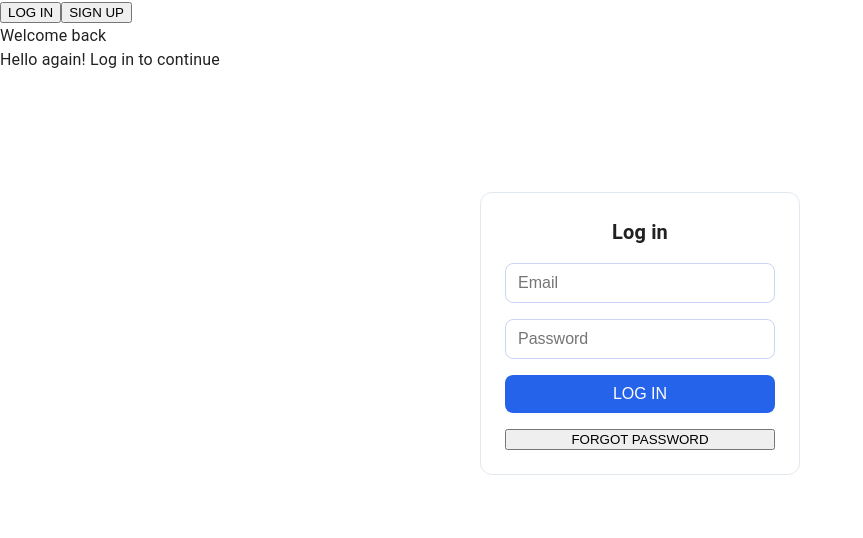
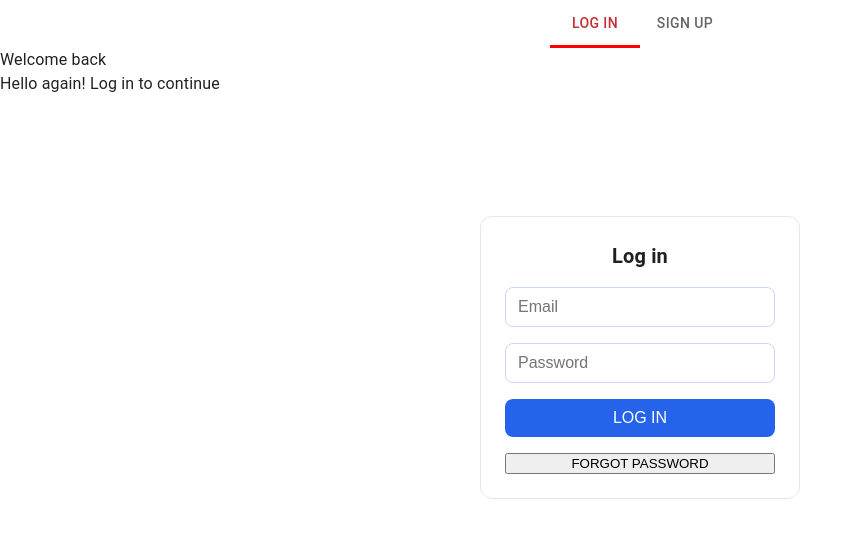
Before and after one commit to Nurmx7292/cv-Pobolov-Rakhmet, a React (Vite) app: page /auth/login in a window 1280 px wide. Shown: the top 538 px of the page, without its empty margins (0-863 px from the left). Built offline with nearby package versions, Linux system fonts and the light colour scheme; no server answers.

Commit message:
fix(auth): rebuild login/signup toggling logic, create separate component to avoid code repeating

```diff
--- a/src/app/providers/router/AppRouter.tsx
+++ b/src/app/providers/router/AppRouter.tsx
@@ -1,4 +1,4 @@
-import { BrowserRouter, Navigate, Route, Routes } from "react-router-dom";
+import {BrowserRouter, Navigate, Route, Routes, useLocation} from "react-router-dom";
 import { LoginPage } from "@pages/login";
 import { SignupPage } from "@pages/signup";
 import { UsersPage } from "@pages/users";
@@ -6,15 +6,25 @@ import { UserSkillsPage } from "@pages/user-skills";
 import { MainLayout } from "@widgets/layout";
 import { tokenStorage } from "@shared/lib/tokenStorage.ts";
 import UserProfile from "@widgets/users/ui/UserProfile/UserProfile";
+import AuthToggle from "@features/auth/authToggle/AuthToggle.tsx";
 
 const PrivateRoute = ({children}: { children: JSX.Element }) => {
     const isAuthorized = Boolean(tokenStorage.getAccessToken());
     return isAuthorized ? children : <Navigate to="/auth/login" replace/>;
 };
 
+const AuthToggleWrapper = () => {
+    const location = useLocation();
+    const showAuthToggle = location.pathname === "/auth/login" || location.pathname === "/auth/signup";
+    return showAuthToggle ? <AuthToggle /> : null;
+};
+
 export const AppRouter = () => {
     return (
+        <>
+
         <BrowserRouter>
+            <AuthToggleWrapper/>
             <Routes>
                 <Route path="/" element={<Navigate to="/users" replace/>}/>
                 <Route path="/auth/login" element={<LoginPage/>}/>
@@ -51,5 +61,6 @@ export const AppRouter = () => {
                 />
             </Routes>
         </BrowserRouter>
+        </>
     );
 };
--- /dev/null
+++ b/src/features/auth/authToggle/AuthToggle.tsx
@@ -0,0 +1,36 @@
+import React, {useState} from 'react';
+import {Tab, Tabs} from "@mui/material";
+import { useNavigate } from "react-router-dom";
+
+const AuthToggle = () => {
+    const navigate = useNavigate();
+    const [authValue, setAuthValue] = useState<'login' | 'signup'>('login');
+
+    return (
+        <div>
+            <Tabs
+                value={authValue}
+                onChange={(e, newValue) => {
+                    setAuthValue(newValue);
+                    if (newValue === 'signup') {
+                        navigate('/auth/signup');
+                    } else {
+                        navigate('/auth/login');
+                    }
+                }}
+                centered
+                TabIndicatorProps={{
+                    sx: {
+                        backgroundColor: 'red',
+                        height: 3,
+                    },
+                }}
+            >
+                <Tab label="LOG IN" value="login" />
+                <Tab label="SIGN UP" value="signup" />
+            </Tabs>
+        </div>
+    );
+};
+
+export default AuthToggle;
--- a/src/features/auth/login/ui/LoginForm/LoginForm.tsx
+++ b/src/features/auth/login/ui/LoginForm/LoginForm.tsx
@@ -1,8 +1,8 @@
-import { useState } from "react";
-import { useLazyQuery } from "@apollo/client/react";
-import { useNavigate } from "react-router-dom";
-import { LOGIN_QUERY } from "../../api/loginQuery.ts";
-import { tokenStorage } from "@shared/lib/tokenStorage.ts";
+import {useState} from "react";
+import {useLazyQuery} from "@apollo/client/react";
+import {useNavigate} from "react-router-dom";
+import {LOGIN_QUERY} from "../../api/loginQuery.ts";
+import {tokenStorage} from "@shared/lib/tokenStorage.ts";
 import styles from "./LoginForm.module.css";
 
 interface LoginResponse {
@@ -21,7 +21,7 @@ export const LoginForm = () => {
     const navigate = useNavigate();
     const [email, setEmail] = useState("");
     const [password, setPassword] = useState("");
-    const [login, { loading, error }] = useLazyQuery<LoginResponse, LoginVariables>(LOGIN_QUERY);
+    const [login, {loading, error}] = useLazyQuery<LoginResponse, LoginVariables>(LOGIN_QUERY);
 
     const handleSubmit = async (event: React.FormEvent<HTMLFormElement>) => {
         event.preventDefault();
@@ -42,14 +42,9 @@ export const LoginForm = () => {
         navigate(`/users/${tokens.user.id}`);
     };
 
-    const handleSignUpClick = () => {
-        navigate('/auth/signup')
-    }
-
     return (
         <>
-            <button>LOG IN</button>
-            <button onClick={handleSignUpClick}>SIGN UP</button>
+
             <div>
                 Welcome back
             </div>
--- a/src/features/auth/signup/ui/SignupForm/SignupForm.tsx
+++ b/src/features/auth/signup/ui/SignupForm/SignupForm.tsx
@@ -4,6 +4,7 @@ import { useNavigate } from "react-router-dom";
 import { SIGNUP_MUTATION } from "../../api/signupMutation.ts";
 import { tokenStorage } from "@shared/lib/tokenStorage.ts";
 import styles from "./SignupForm.module.css";
+import {Tab, Tabs} from "@mui/material";
 
 interface SignupResponse {
     signup: {
@@ -54,8 +55,6 @@ export const SignupForm = () => {
 
     return (
         <>
-            <button onClick={handleLoginClick}>LOG IN</button>
-            <button>SIGN UP</button>
             <div>
                 Register now
             </div>
```
